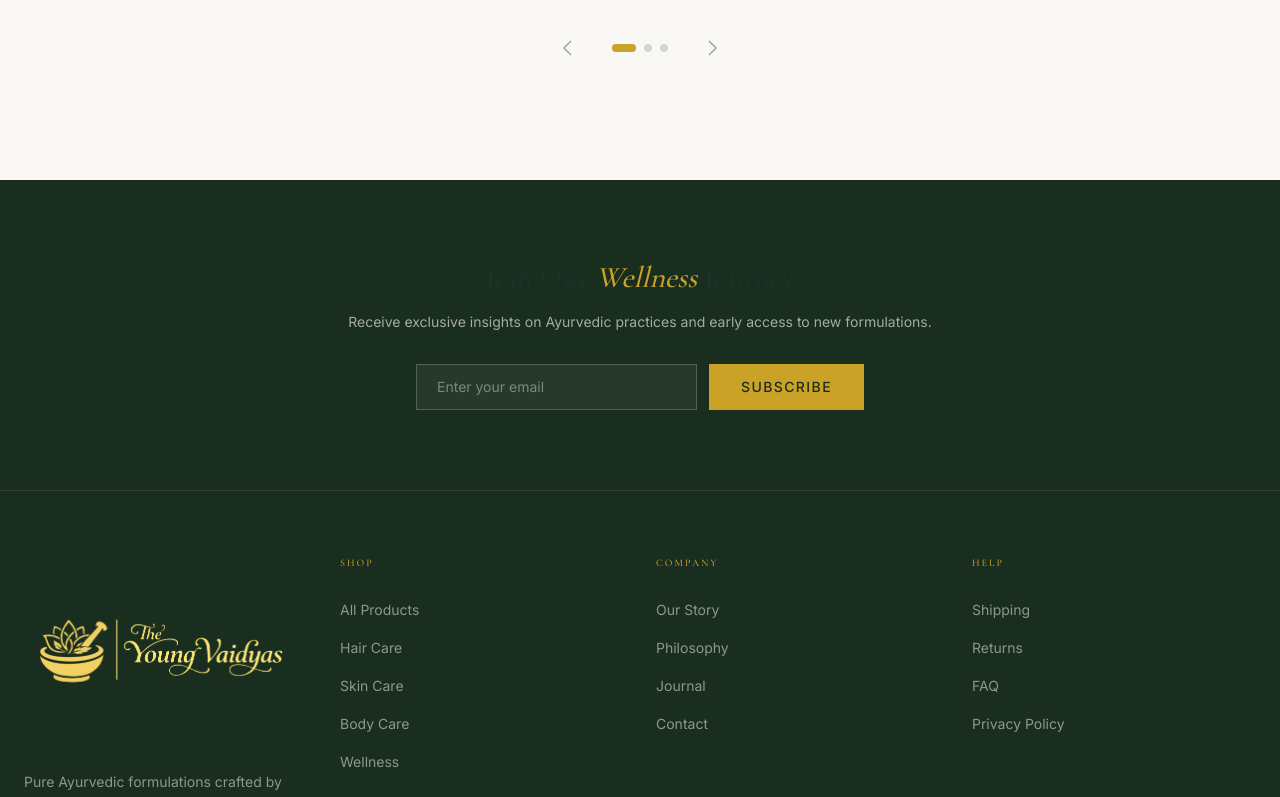
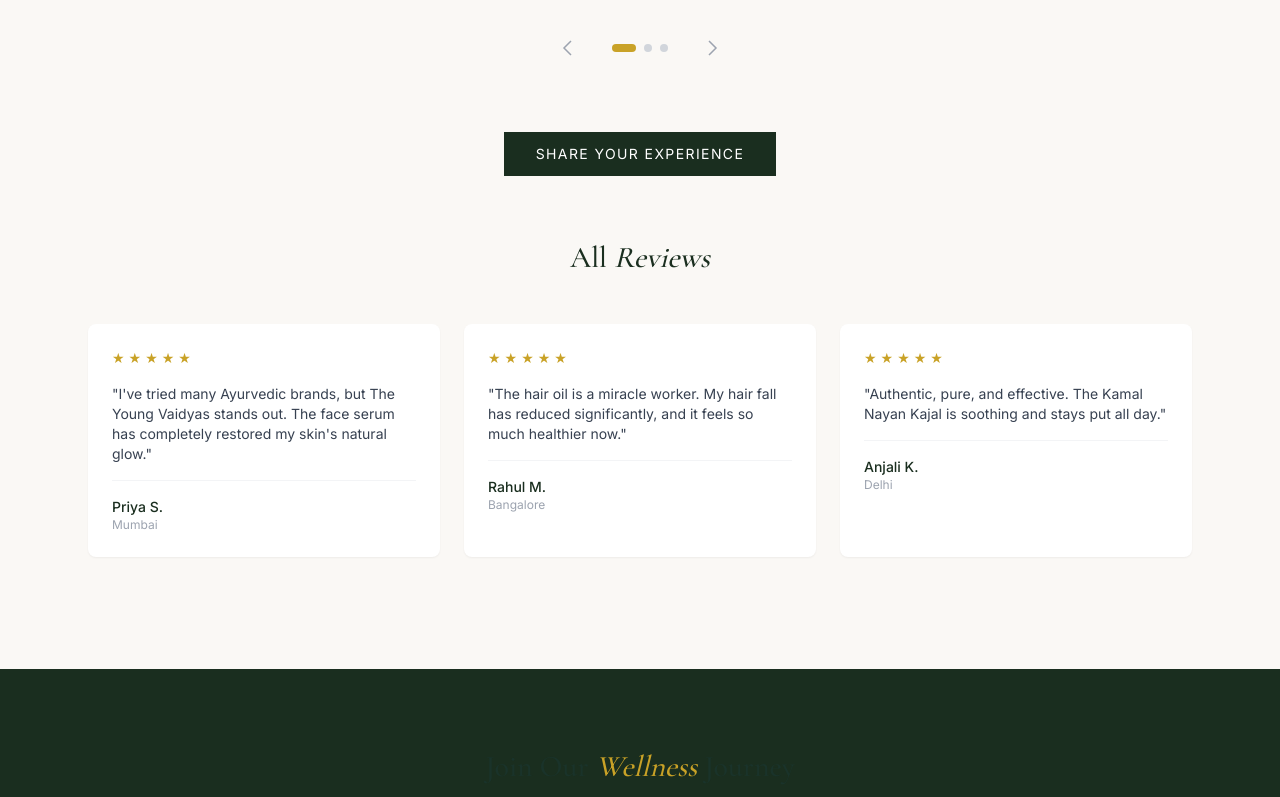
Before and after one commit to Codewithepic/the-young-vaidyas, a Next.js app: page / in a window 1280 px wide. Shown: the part 4060-4857 px from the top of the page. Built offline with nearby package versions, Linux system fonts and the light colour scheme; a web font is replaced by a local one.

Commit message:
Add review submission form and display all reviews

```diff
--- a/src/components/Testimonials.tsx
+++ b/src/components/Testimonials.tsx
@@ -2,45 +2,52 @@
 
 import { motion } from 'framer-motion'
 import { useState } from 'react'
+import reviewsData from '@/data/reviews.json'
 
-const testimonials = [
-    {
-        id: 1,
-        quote: "I've tried many Ayurvedic brands, but The Young Vaidyas stands out. The face serum has completely restored my skin's natural glow.",
-        author: "Priya S.",
-        location: "Mumbai",
-        rating: 5
-    },
-    {
-        id: 2,
-        quote: "The hair oil is a miracle worker. My hair fall has reduced significantly, and it feels so much healthier now.",
-        author: "Rahul M.",
-        location: "Bangalore",
-        rating: 5
-    },
-    {
-        id: 3,
-        quote: "Authentic, pure, and effective. The Kamal Nayan Kajal is soothing and stays put all day.",
-        author: "Anjali K.",
-        location: "Delhi",
-        rating: 5
+interface Review {
+    id: number
+    name: string
+    location: string
+    rating: number
+    review: string
+    date: string
+    verified: boolean
 }
-]
 
 export default function Testimonials() {
     const [currentIndex, setCurrentIndex] = useState(0)
+    const [showForm, setShowForm] = useState(false)
+    const [formData, setFormData] = useState({
+        name: '',
+        location: '',
+        rating: 5,
+        review: ''
+    })
+    const [isSubmitted, setIsSubmitted] = useState(false)
+
+    const reviews: Review[] = reviewsData
 
     const nextTestimonial = () => {
-        setCurrentIndex((prev) => (prev + 1) % testimonials.length)
+        setCurrentIndex((prev) => (prev + 1) % reviews.length)
     }
 
     const prevTestimonial = () => {
-        setCurrentIndex((prev) => (prev - 1 + testimonials.length) % testimonials.length)
+        setCurrentIndex((prev) => (prev - 1 + reviews.length) % reviews.length)
+    }
+
+    const handleSubmit = (e: React.FormEvent) => {
+        e.preventDefault()
+        setIsSubmitted(true)
+        setTimeout(() => {
+            setShowForm(false)
+            setIsSubmitted(false)
+            setFormData({ name: '', location: '', rating: 5, review: '' })
+        }, 3000)
     }
 
     return (
         <section className="py-20 md:py-28 bg-[#faf8f5]">
-            <div className="max-w-4xl mx-auto px-6">
+            <div className="max-w-6xl mx-auto px-6">
                 {/* Header */}
                 <div className="text-center mb-12">
                     <span className="text-[#c9a227] uppercase tracking-[0.3em] text-[10px] font-medium mb-4 block">
@@ -51,7 +58,8 @@
                     </h2>
                 </div>
 
-                {/* Testimonial Content */}
+                {/* Testimonial Carousel */}
+                <div className="max-w-4xl mx-auto mb-16">
                     <div className="relative">
                         <motion.div
                             key={currentIndex}
@@ -62,23 +70,23 @@
                         >
                             {/* Stars */}
                             <div className="flex justify-center gap-1 text-[#c9a227] mb-8">
-                            {[...Array(testimonials[currentIndex].rating)].map((_, i) => (
+                                {[...Array(reviews[currentIndex].rating)].map((_, i) => (
                                     <span key={i} className="text-lg">★</span>
                                 ))}
                             </div>
 
                             {/* Quote */}
                             <p className="text-2xl md:text-3xl font-serif italic text-[#1a2e1f] leading-relaxed mb-8">
-                            "{testimonials[currentIndex].quote}"
+                                "{reviews[currentIndex].review}"
                             </p>
 
                             {/* Author */}
                             <div>
                                 <p className="text-[#1a2e1f] font-medium text-sm uppercase tracking-widest">
-                                {testimonials[currentIndex].author}
+                                    {reviews[currentIndex].name}
                                 </p>
                                 <p className="text-gray-400 text-xs uppercase tracking-wider mt-1">
-                                {testimonials[currentIndex].location}
+                                    {reviews[currentIndex].location}
                                 </p>
                             </div>
                         </motion.div>
@@ -96,7 +104,7 @@
                             </button>
 
                             <div className="flex gap-2">
-                            {testimonials.map((_, i) => (
+                                {reviews.map((_, i) => (
                                     <button
                                         key={i}
                                         onClick={() => setCurrentIndex(i)}
@@ -118,6 +126,134 @@
                         </div>
                     </div>
                 </div>
+
+                {/* Share Your Experience Button */}
+                <div className="text-center mb-16">
+                    <button
+                        onClick={() => setShowForm(!showForm)}
+                        className="px-8 py-3 bg-[#1a2e1f] text-white hover:bg-[#2a3e2f] transition-colors text-sm tracking-widest uppercase"
+                    >
+                        {showForm ? 'Hide Form' : 'Share Your Experience'}
+                    </button>
+                </div>
+
+                {/* Review Submission Form */}
+                {showForm && (
+                    <motion.div
+                        initial={{ opacity: 0, height: 0 }}
+                        animate={{ opacity: 1, height: 'auto' }}
+                        className="max-w-2xl mx-auto mb-16 bg-white p-8 rounded-lg shadow-sm"
+                    >
+                        {isSubmitted ? (
+                            <div className="text-center py-8">
+                                <div className="text-5xl mb-4">✓</div>
+                                <h3 className="text-2xl font-serif text-[#1a2e1f] mb-2">Thank You!</h3>
+                                <p className="text-gray-600">Your review has been submitted and will appear after approval.</p>
+                            </div>
+                        ) : (
+                            <form onSubmit={handleSubmit} className="space-y-6">
+                                <h3 className="text-2xl font-serif text-[#1a2e1f] mb-6">Write a Review</h3>
+
+                                <div className="grid md:grid-cols-2 gap-6">
+                                    <div>
+                                        <label className="block text-sm font-medium text-gray-700 mb-2">Name *</label>
+                                        <input
+                                            type="text"
+                                            required
+                                            value={formData.name}
+                                            onChange={(e) => setFormData({ ...formData, name: e.target.value })}
+                                            className="w-full px-4 py-2 border border-gray-300 rounded focus:ring-2 focus:ring-[#c9a227] focus:border-transparent outline-none"
+                                            placeholder="Your name"
+                                        />
+                                    </div>
+                                    <div>
+                                        <label className="block text-sm font-medium text-gray-700 mb-2">Location *</label>
+                                        <input
+                                            type="text"
+                                            required
+                                            value={formData.location}
+                                            onChange={(e) => setFormData({ ...formData, location: e.target.value })}
+                                            className="w-full px-4 py-2 border border-gray-300 rounded focus:ring-2 focus:ring-[#c9a227] focus:border-transparent outline-none"
+                                            placeholder="City"
+                                        />
+                                    </div>
+                                </div>
+
+                                <div>
+                                    <label className="block text-sm font-medium text-gray-700 mb-2">Rating *</label>
+                                    <div className="flex gap-2">
+                                        {[1, 2, 3, 4, 5].map((star) => (
+                                            <button
+                                                key={star}
+                                                type="button"
+                                                onClick={() => setFormData({ ...formData, rating: star })}
+                                                className={`text-3xl ${star <= formData.rating ? 'text-[#c9a227]' : 'text-gray-300'}`}
+                                            >
+                                                ★
+                                            </button>
+                                        ))}
+                                    </div>
+                                </div>
+
+                                <div>
+                                    <label className="block text-sm font-medium text-gray-700 mb-2">Your Review *</label>
+                                    <textarea
+                                        required
+                                        rows={4}
+                                        value={formData.review}
+                                        onChange={(e) => setFormData({ ...formData, review: e.target.value })}
+                                        className="w-full px-4 py-2 border border-gray-300 rounded focus:ring-2 focus:ring-[#c9a227] focus:border-transparent outline-none"
+                                        placeholder="Share your experience with our products..."
+                                    />
+                                </div>
+
+                                <button
+                                    type="submit"
+                                    className="w-full px-8 py-3 bg-[#c9a227] text-[#1a2e1f] hover:bg-[#d4af37] transition-colors text-sm tracking-widest uppercase font-medium"
+                                >
+                                    Submit Review
+                                </button>
+                            </form>
+                        )}
+                    </motion.div>
+                )}
+
+                {/* All Reviews Grid */}
+                <div>
+                    <h3 className="text-3xl font-serif text-[#1a2e1f] text-center mb-12">
+                        All <span className="italic">Reviews</span>
+                    </h3>
+                    <div className="grid md:grid-cols-2 lg:grid-cols-3 gap-6">
+                        {reviews.map((review) => (
+                            <motion.div
+                                key={review.id}
+                                initial={{ opacity: 0, y: 20 }}
+                                whileInView={{ opacity: 1, y: 0 }}
+                                viewport={{ once: true }}
+                                className="bg-white p-6 rounded-lg shadow-sm hover:shadow-md transition-shadow"
+                            >
+                                {/* Stars */}
+                                <div className="flex gap-1 text-[#c9a227] mb-4">
+                                    {[...Array(review.rating)].map((_, i) => (
+                                        <span key={i} className="text-sm">★</span>
+                                    ))}
+                                </div>
+
+                                {/* Review Text */}
+                                <p className="text-gray-700 text-sm mb-4 line-clamp-4">
+                                    "{review.review}"
+                                </p>
+
+                                {/* Author */}
+                                <div className="border-t border-gray-100 pt-4">
+                                    <p className="text-[#1a2e1f] font-medium text-sm">{review.name}</p>
+                                    <p className="text-gray-400 text-xs">{review.location}</p>
+                                </div>
+                            </motion.div>
+                        ))}
+                    </div>
+                </div>
+            </div>
         </section>
     )
 }
--- /dev/null
+++ b/src/data/reviews.json
@@ -0,0 +1,29 @@
+[
+    {
+        "id": 1,
+        "name": "Priya S.",
+        "location": "Mumbai",
+        "rating": 5,
+        "review": "I've tried many Ayurvedic brands, but The Young Vaidyas stands out. The face serum has completely restored my skin's natural glow.",
+        "date": "2026-01-15",
+        "verified": true
+    },
+    {
+        "id": 2,
+        "name": "Rahul M.",
+        "location": "Bangalore",
+        "rating": 5,
+        "review": "The hair oil is a miracle worker. My hair fall has reduced significantly, and it feels so much healthier now.",
+        "date": "2026-01-20",
+        "verified": true
+    },
+    {
+        "id": 3,
+        "name": "Anjali K.",
+        "location": "Delhi",
+        "rating": 5,
+        "review": "Authentic, pure, and effective. The Kamal Nayan Kajal is soothing and stays put all day.",
+        "date": "2026-01-25",
+        "verified": true
+    }
+]
```
Lines whose indentation alone changed are shown as unchanged.
